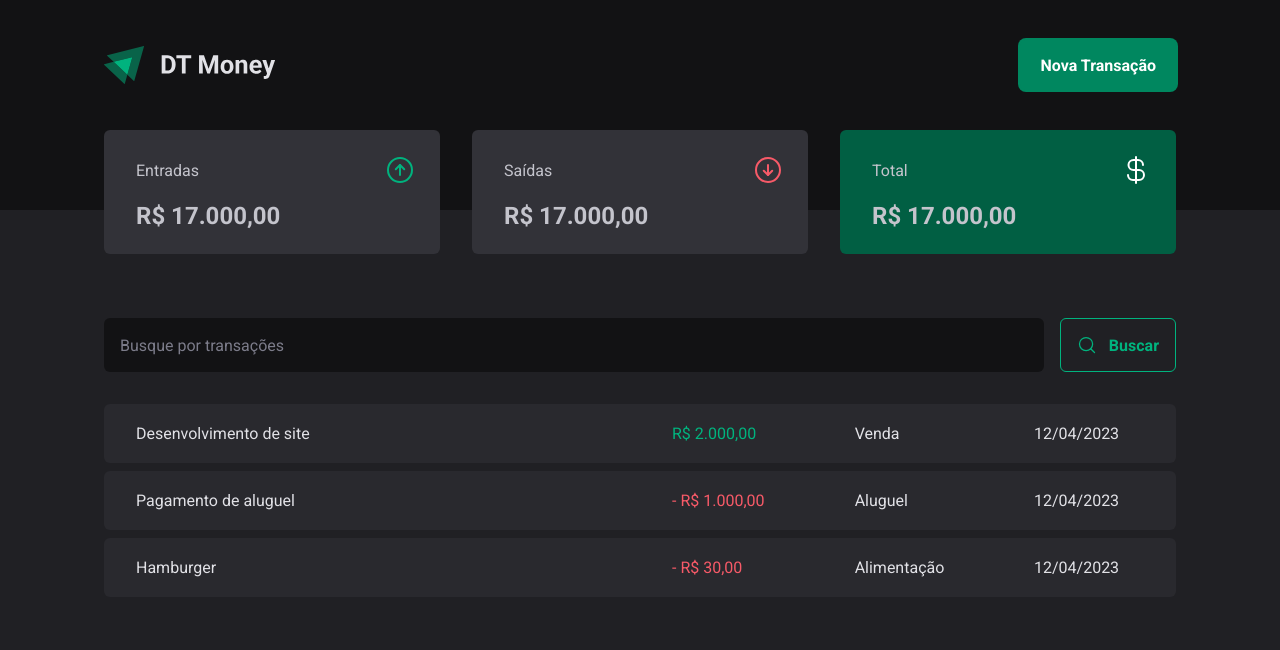
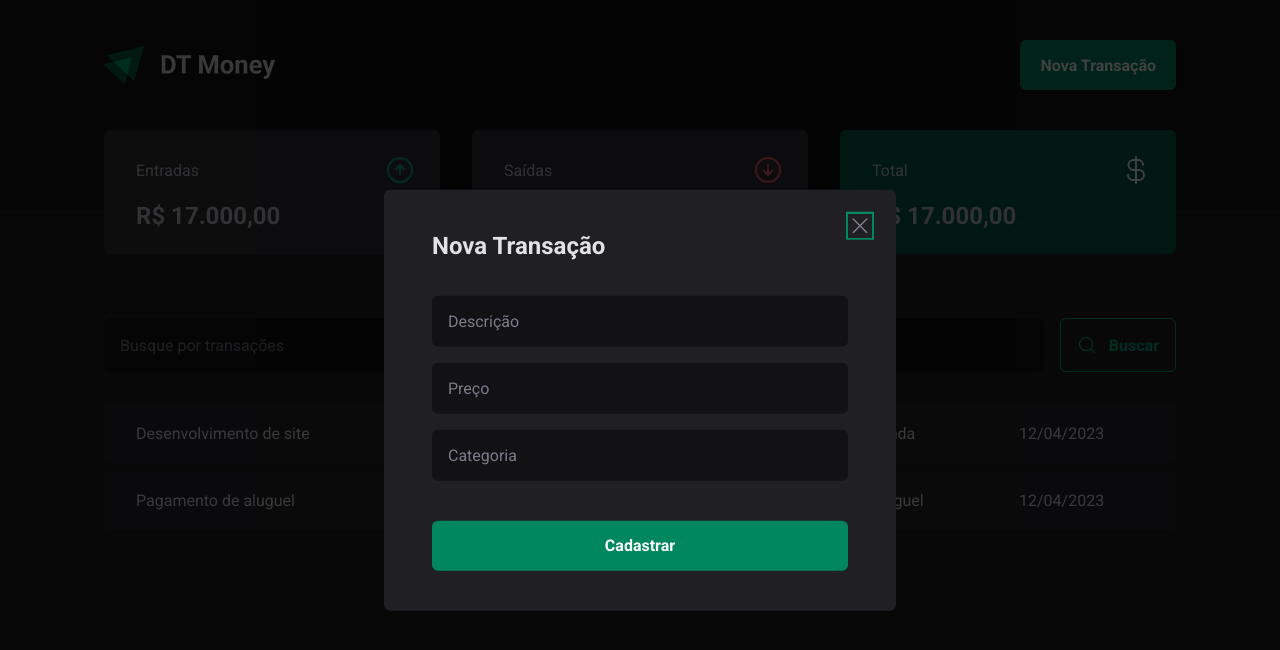
Before and after one commit to rlucasmd/03-dtmoney, a React (Vite) app: page / in a window 1280 px wide. Both pictures are taken after a click on the button "Nova Transação". Shown: the top 650 px of the page. Built offline with nearby package versions, Linux system fonts and the light colour scheme.

Commit message:
add: new transaction modal acessibility with radix-ui and styled

```diff
--- a/package.json
+++ b/package.json
@@ -10,6 +10,7 @@
     "preview": "vite preview"
   },
   "dependencies": {
+    "@radix-ui/react-dialog": "^1.0.3",
     "@types/styled-components": "^5.1.26",
     "phosphor-react": "^1.4.1",
     "react": "^18.2.0",
--- a/src/components/Header/index.tsx
+++ b/src/components/Header/index.tsx
@@ -1,12 +1,19 @@
 import { HeaderContainer, HeaderContent, NewTransactionButton } from "./styles";
 import logoImage from "../../assets/logo.svg";
+import * as Dialog from "@radix-ui/react-dialog";
+import { NewTransactionModal } from "../NewTransactionModal";
 
 function Header(){
   return (
     <HeaderContainer>
       <HeaderContent>
         <img src={logoImage} />
-        <NewTransactionButton>Nova Transação</NewTransactionButton>
+        <Dialog.Root>
+          <Dialog.Trigger asChild>
+            <NewTransactionButton>Nova Transação</NewTransactionButton>
+          </Dialog.Trigger>
+          <NewTransactionModal />
+        </Dialog.Root>
       </HeaderContent>
     </HeaderContainer>
   );
--- /dev/null
+++ b/src/components/NewTransactionModal/index.tsx
@@ -0,0 +1,31 @@
+import * as Dialog from "@radix-ui/react-dialog";
+import { CloseButton, ModalContent, ModalOverlay, ModalTitle, ModalForm } from "./styles";
+import { X } from "phosphor-react";
+
+function NewTransactionModal(){
+  return (
+    <Dialog.Portal>
+      <ModalOverlay/>
+      <ModalContent>
+        <ModalTitle>Nova Transação</ModalTitle>
+        <CloseButton>
+          <X size={24}/>
+        </CloseButton>
+
+        <ModalForm>
+          <input type="text" placeholder="Descrição" required/>
+          <input type="text" placeholder="Preço" required/>
+          <input type="text" placeholder="Categoria" required/>
+
+          <button type="submit">
+            Cadastrar
+          </button>
+        </ModalForm>
+
+
+      </ModalContent>
+    </Dialog.Portal>
+  );
+}
+
+export { NewTransactionModal };
--- /dev/null
+++ b/src/components/NewTransactionModal/styles.ts
@@ -0,0 +1,83 @@
+import styled, { ThemeConsumer } from "styled-components";
+import * as Dialog from "@radix-ui/react-dialog";
+
+const ModalOverlay = styled(Dialog.Overlay)`
+  position: fixed;
+  width: 100vw;
+  height: 100vh;
+  inset: 0;
+  background: rgba(0, 0, 0, 0.75);
+`;
+
+const ModalContent = styled(Dialog.Content)`
+  min-width: 32rem;
+  border-radius: 6px;
+  padding: 2.5rem 3rem;
+  background: ${({theme}) => theme.colors["gray-800"]};
+
+  position: fixed;
+  top: 50%;
+  left: 50%;
+
+  transform: translate(-50%, -50%);
+
+
+`;
+
+const ModalTitle = styled(Dialog.Title)`
+  font-size: 1.5rem;
+  line-height: 1.4;
+  font-weight: bold;
+`;
+
+const CloseButton = styled(Dialog.Close)`
+  position: absolute;
+  background: transparent;
+  border: 0;
+  top: 1.5rem;
+  right: 1.5rem;
+  line-height: 0;
+  cursor: pointer;
+
+  color: ${({theme}) => theme.colors["gray-500"]};
+`;
+
+const ModalForm = styled.form`
+  margin-top: 2rem;
+  display: flex;
+  flex-direction: column;
+  gap: 1rem;
+
+  input{
+    border-radius: 6px;
+    border: 0;
+    background: ${({theme}) => theme.colors["gray-900"]};
+    color: ${({theme}) => theme.colors["gray-300"]};
+
+    padding: 1rem;
+
+    &::placeholder{
+      color: ${({theme}) => theme.colors["gray-500"]};
+    }
+  }
+  button[type="submit"]{
+      height: 50px;
+      border: 0;
+      background: ${({theme}) => theme.colors["green-500"]};
+      color: ${({theme}) => theme.colors.white};
+      font-weight: bold;
+      padding: 0 1.25rem;
+      border-radius: 6px;
+      margin-top: 1.5rem;
+
+      cursor: pointer;
+
+      transition: 0.2s;
+
+      &:hover{
+        background: ${({theme}) => theme.colors["green-700"]};
+      }
+    }
+`;
+
+export { ModalOverlay, ModalContent, ModalTitle, CloseButton, ModalForm };
--- a/src/pages/Transaction/index.tsx
+++ b/src/pages/Transaction/index.tsx
@@ -32,16 +32,7 @@ function Transactions(){
               <td>Aluguel</td>
               <td>12/04/2023</td>
             </tr>
-            <tr>
-              <td>Hamburger</td>
-              <td>
-                <PriceHighlight variant="outcome">
-                  - R$ 30,00
-                </PriceHighlight>
-              </td>
-              <td>Alimentação</td>
-              <td>12/04/2023</td>
-            </tr>
+
           </tbody>
         </TransactionsTable>
       </TransactionsContainer>
```
Also changed, not shown: 1 other file (tests, documents, lock files or other folders).
